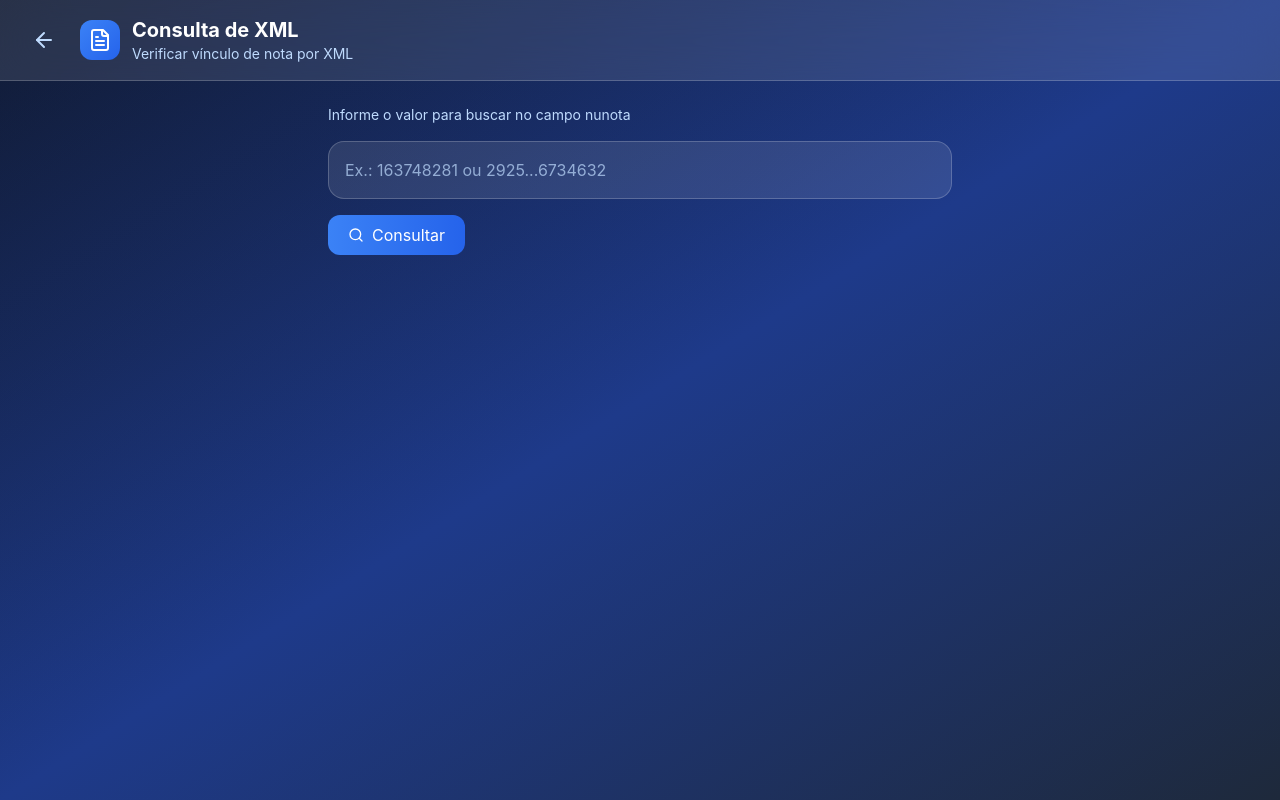
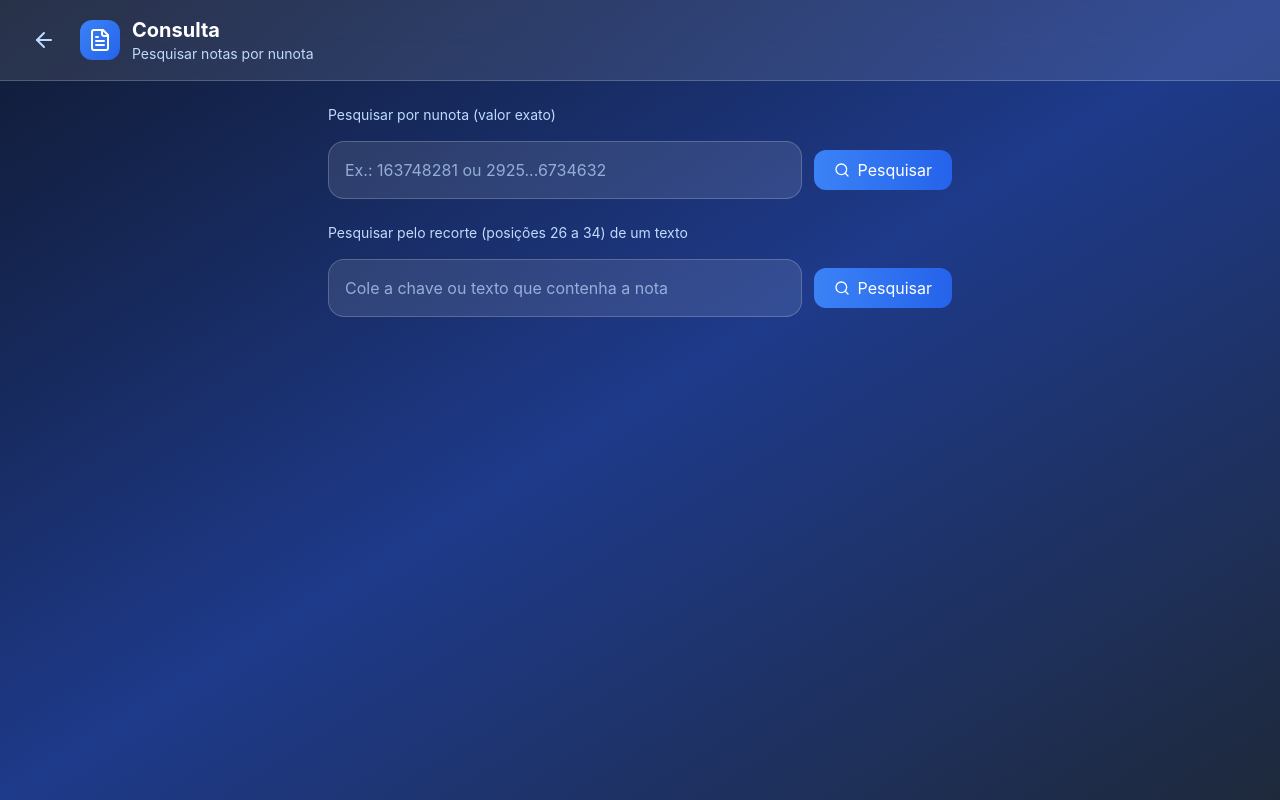
Before and after one commit to airtoncopilot/cargoflow, a React (Vite) app: page /consulta-xml in a window 1280 px wide. Built offline with nearby package versions, Linux system fonts and the light colour scheme; no server answers.

Commit message:
Adicionado o botão 2 de consulta por numero de nota

```diff
--- a/src/react-app/pages/ConsultaXML.tsx
+++ b/src/react-app/pages/ConsultaXML.tsx
@@ -18,6 +18,7 @@ type EnderecoRegistro = {
 export default function ConsultaXML() {
   const navigate = useNavigate();
   const [buscaTexto, setBuscaTexto] = useState('');
+  const [buscaNumeroNota, setBuscaNumeroNota] = useState('');
   const [carregando, setCarregando] = useState(false);
   const [erro, setErro] = useState<string | null>(null);
   const [resultado, setResultado] = useState<{
@@ -25,19 +26,17 @@ export default function ConsultaXML() {
     doca?: string | null;
   } | null>(null);
 
-  const handleSubmit = async (e: React.FormEvent) => {
-    e.preventDefault();
+  const consultarPorNunota = async (nunotaTerm: string) => {
     setErro(null);
     setResultado(null);
-    const termo = buscaTexto.trim();
+    setCarregando(true);
+    try {
+      const termo = nunotaTerm.trim();
       if (!termo) {
         setErro('Informe o valor a buscar no campo nunota.');
         return;
       }
 
-    setCarregando(true);
-    try {
-      // Busca direta em nunota pelo valor informado
       const { data: notas, error: errNota } = await supabase
         .from('nota')
         .select('codigo, codigo_endereco, codigo_usuario, nunota')
@@ -53,7 +52,6 @@ export default function ConsultaXML() {
         return;
       }
 
-      // Busca o endereço vinculado
       const { data: enderecos, error: errEnd } = await supabase
         .from('endereco')
         .select('codigo, descricao')
@@ -65,10 +63,30 @@ export default function ConsultaXML() {
       const endereco: EnderecoRegistro | null = endRows.length > 0 ? endRows[0] : null;
       setResultado({ encontrado: true, doca: endereco?.descricao ?? null });
     } catch (e: unknown) {
-      setErro(e instanceof Error ? e.message : 'Erro ao consultar o XML');
+      setErro(e instanceof Error ? e.message : 'Erro ao consultar');
     } finally {
       setCarregando(false);
     }
+  };
+
+  const handlePesquisarNunota = async (e: React.FormEvent) => {
+    e.preventDefault();
+    await consultarPorNunota(buscaTexto);
+  };
+
+  const handlePesquisarNumeroNotaRecortado = async (e: React.FormEvent) => {
+    e.preventDefault();
+    setErro(null);
+    setResultado(null);
+    const fonte = buscaNumeroNota;
+    const texto = fonte ?? '';
+    // Posições 26 a 34 (1-based) => índices 25..34 (0-based), total 9 chars
+    if (texto.length < 34) {
+      setErro('O texto informado deve conter ao menos 34 caracteres para recorte (26 a 34).');
+      return;
+    }
+    const recorte = texto.substring(25, 34);
+    await consultarPorNunota(recorte);
   };
 
   return (
@@ -90,8 +108,8 @@ export default function ConsultaXML() {
                 <FileText className="w-6 h-6 text-white" />
               </div>
               <div>
-                <h1 className="text-xl font-bold text-white">Consulta de XML</h1>
-                <p className="text-sm text-blue-200">Verificar vínculo de nota por XML</p>
+                <h1 className="text-xl font-bold text-white">Consulta</h1>
+                <p className="text-sm text-blue-200">Pesquisar notas por nunota</p>
               </div>
             </div>
           </div>
@@ -100,12 +118,13 @@ export default function ConsultaXML() {
 
       {/* Form */}
       <div className="relative p-6 max-w-2xl mx-auto">
-        <form onSubmit={handleSubmit} className="space-y-4">
-          <label className="block text-blue-200 text-sm">Informe o valor para buscar no campo nunota</label>
+        <form onSubmit={handlePesquisarNunota} className="space-y-4">
+          <label className="block text-blue-200 text-sm">Pesquisar por nunota (valor exato)</label>
+          <div className="flex gap-3 items-center">
             <input
               value={buscaTexto}
               onChange={(e) => setBuscaTexto(e.target.value)}
-            className="w-full rounded-2xl bg-white/10 border border-white/20 p-4 text-white placeholder-blue-200/70 focus:outline-none focus:ring-2 focus:ring-blue-500/50"
+              className="flex-1 rounded-2xl bg-white/10 border border-white/20 p-4 text-white placeholder-blue-200/70 focus:outline-none focus:ring-2 focus:ring-blue-500/50"
               placeholder="Ex.: 163748281 ou 2925...6734632"
             />
             <button
@@ -114,8 +133,29 @@ export default function ConsultaXML() {
               className="inline-flex items-center space-x-2 bg-gradient-to-r from-blue-500 to-blue-600 hover:from-blue-600 hover:to-blue-700 disabled:opacity-60 text-white px-5 py-2 rounded-xl transition-all"
             >
               <Search className="w-4 h-4" />
-            <span>{carregando ? 'Consultando...' : 'Consultar'}</span>
+              <span>{carregando ? 'Pesquisando...' : 'Pesquisar'}</span>
             </button>
+          </div>
+        </form>
+
+        <form onSubmit={handlePesquisarNumeroNotaRecortado} className="space-y-4 mt-6">
+          <label className="block text-blue-200 text-sm">Pesquisar pelo recorte (posições 26 a 34) de um texto</label>
+          <div className="flex gap-3 items-center">
+            <input
+              value={buscaNumeroNota}
+              onChange={(e) => setBuscaNumeroNota(e.target.value)}
+              className="flex-1 rounded-2xl bg-white/10 border border-white/20 p-4 text-white placeholder-blue-200/70 focus:outline-none focus:ring-2 focus:ring-blue-500/50"
+              placeholder="Cole a chave ou texto que contenha a nota"
+            />
+            <button
+              type="submit"
+              disabled={carregando}
+              className="inline-flex items-center space-x-2 bg-gradient-to-r from-blue-500 to-blue-600 hover:from-blue-600 hover:to-blue-700 disabled:opacity-60 text-white px-5 py-2 rounded-xl transition-all"
+            >
+              <Search className="w-4 h-4" />
+              <span>{carregando ? 'Pesquisando...' : 'Pesquisar'}</span>
+            </button>
+          </div>
         </form>
 
         {/* Feedback */}
```
Lines whose indentation alone changed are shown as unchanged.
